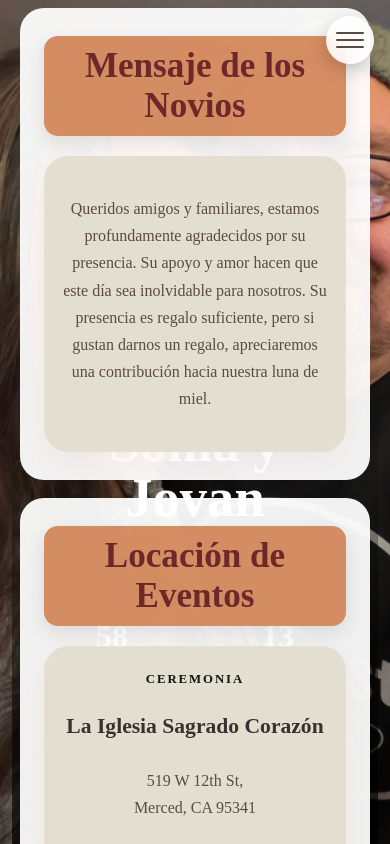
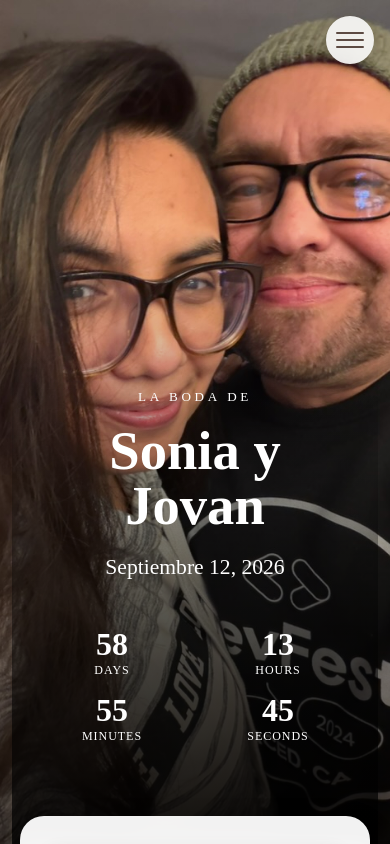
Before and after one commit to julio-reyes-tena/soniajovanweddingpage, a React (Vite) app: page / in a window 390 px wide. Shown: the top 844 px of the page. Built offline with nearby package versions, Linux system fonts and the light colour scheme.

Commit message:
even faster

```diff
--- a/src/pages/Home.jsx
+++ b/src/pages/Home.jsx
@@ -7,16 +7,15 @@ import Footer from "../components/Footer";
 
 function Home() {
   return (
-<div className="site-shell home-page">
-        <Navbar />
+    <div className="site-shell home-page">
+      <Navbar />
       <Hero />
-            <Story />
 
-      <Venue />
-
-      <Schedule />
-
-
+      <main className="home-content">
+        <Story />
+        <Venue />
+        <Schedule />
+      </main>
 
       <Footer />
     </div>
--- a/src/styles.css
+++ b/src/styles.css
@@ -138,8 +138,8 @@
   gap: 0;
   overflow: hidden;
   border-radius: 28px;
-  background: rgba(255, 255, 255, 0.92);
-  box-shadow: 0 18px 45px rgba(59, 47, 47, 0.14);
+  background: rgba(136, 27, 27, 0.92);
+  box-shadow: 0 18px 45px rgba(147, 32, 32, 0.14);
 }
 
 .hero-image-wrap {
@@ -216,16 +216,7 @@ p {
   cursor: pointer;
 }
 
-/*hero button */
-.button-primary {
-  background: #b98b73;
-  color: green;
-  border: 1px solid #b98b73;
-}
 
-.button-primary:hover {
-  opacity: 0.9;
-}
 
 /*venue button  google maps button */
 .button-secondary {
@@ -704,25 +695,90 @@ p {
     color: white;
   }
 
-  .home-page .hero + .section {
-    margin-top: 100svh;
-  }
+/* Fixed full-screen photo behind the page */
+.home-page .hero {
+  position: fixed;
+  inset: 0;
+  z-index: 0;
+  width: 100%;
+  min-height: 100svh;
+  padding: 0;
 
-  .home-page > .section:not(.hero),
-  .home-page > footer {
-    position: relative;
-    z-index: 2;
-  }
+  background-image:
+    linear-gradient(
+      to bottom,
+      rgba(0, 0, 0, 0.05) 30%,
+      rgba(0, 0, 0, 0.68) 100%
+    ),
+    var(--hero-mobile-image);
 
-  .home-page > .section:not(.hero) {
-    width: calc(100% - 24px);
+  background-size: cover;
+  background-position: center;
+  background-repeat: no-repeat;
+}
 
-    margin: 0 auto 18px;
+/* Hide desktop left-side image */
+.home-page .hero-image-wrap {
+  display: none;
+}
 
-    padding: 28px 12px;
+.home-page .hero-layout {
+  display: flex;
+  min-height: 100svh;
+  align-items: flex-end;
+  justify-content: center;
+  overflow: visible;
+  background: transparent;
+  border-radius: 0;
+  box-shadow: none;
+}
 
-    background: rgba(255,255,255,.94);
+.home-page .hero-content {
+  width: 100%;
+  padding: 36px 24px 72px;
+  background: linear-gradient(
+    to bottom,
+    transparent,
+    rgba(0, 0, 0, 0.76)
+  );
+}
 
-    border-radius: 24px;
-  }
+.home-page .hero-content h1,
+.home-page .hero-date,
+.home-page .eyebrow,
+.home-page .countdown span,
+.home-page .countdown small {
+  color: white;
 }
+
+/* This creates the full-screen opening view */
+.home-content {
+  position: relative;
+  z-index: 2;
+  margin-top: 100svh;
+  padding: 0 12px 24px;
+}
+
+/* The first card slightly overlaps the bottom of the hero */
+.home-content > section:first-child {
+  margin-top: -28px;
+}
+
+/* Each homepage section becomes a floating card */
+.home-content > section {
+  width: 100%;
+  margin-bottom: 18px;
+  padding: 30px 14px;
+
+  background: rgba(255, 255, 255, 0.95);
+  border-radius: 24px;
+  box-shadow: 0 14px 34px rgba(0, 0, 0, 0.16);
+  backdrop-filter: blur(10px);
+}
+
+/* Keep the footer above the fixed photo */
+.home-page > footer {
+  position: relative;
+  z-index: 2;
+}
+}
```
